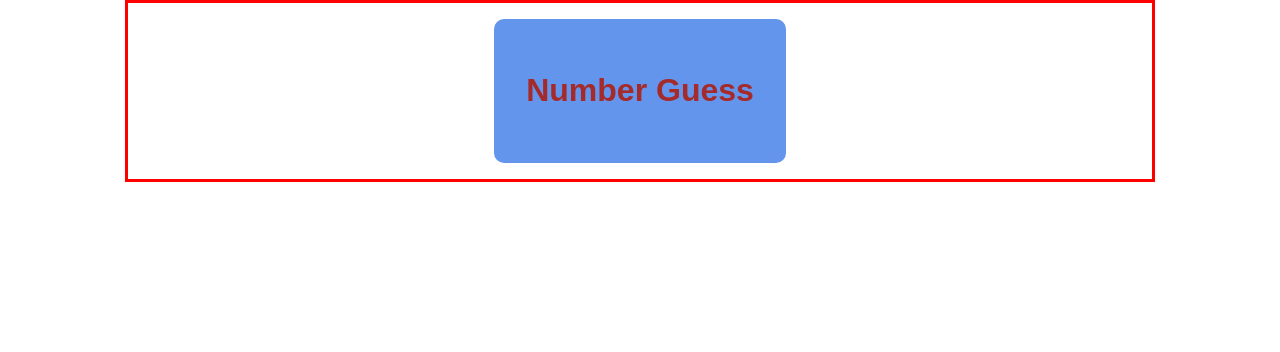
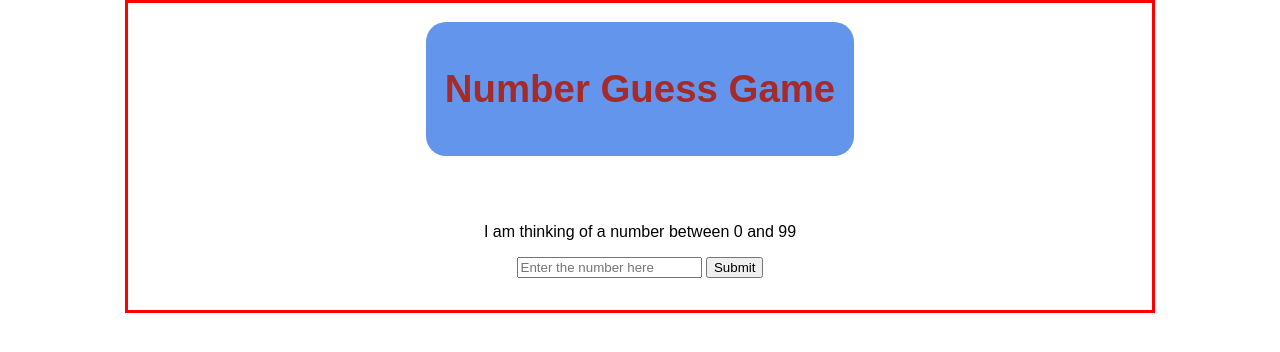
Before and after one commit to eraynai/number-guess, a plain HTML site: page index.html in a window 1280 px wide. Drawn offline with Linux system fonts and the light colour scheme.

Commit message:
starting point

```diff
--- a/index.html
+++ b/index.html
@@ -8,11 +8,21 @@
 </head>
 <body>
     <div class="container">
-        <div class="container-flex">
+        <div class="container-flex title-center">
             <div class="container-header">
-                <h1>Number Guess</h1>
+                <h1>Number Guess Game</h1>
+            </div>
+        </div>
+        <div>
+            <div class="container-form">
+                <p>I am thinking of a number between 0 and 99</p>
+                <form>
+                    <input type="text"  placeholder="Enter the number here">
+                    <button type="submit">Submit</button>
+                </form>
             </div>
         </div>
     </div>
+    <script src="script.js"></script>
 </body>
 </html>
--- a/script.js
+++ b/script.js
@@ -0,0 +1 @@
+let randomNumber = Math.floor()
--- a/style.css
+++ b/style.css
@@ -12,13 +12,22 @@ body {
 
 .container-flex {
     display: flex;
+}
+
+.title-center{
     justify-content: center;
 }
 
 .container-header {
     color:brown;
     background: cornflowerblue;
+    padding: 1em;
+    margin: 1em;
+    border-radius: 20px;
+    font-size: 1.2rem;
+}
+
+.container-form {
     padding: 2em;
-    margin: 1em;
-    border-radius: 10px;
+    text-align: center;
 }
```
